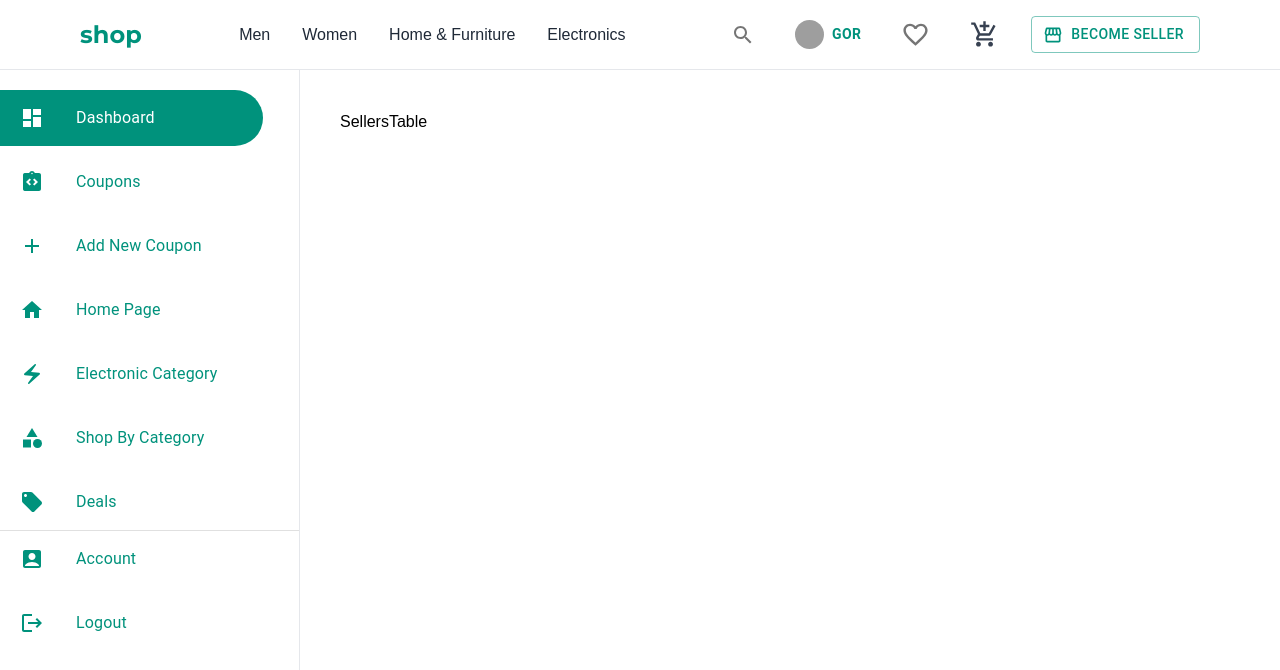
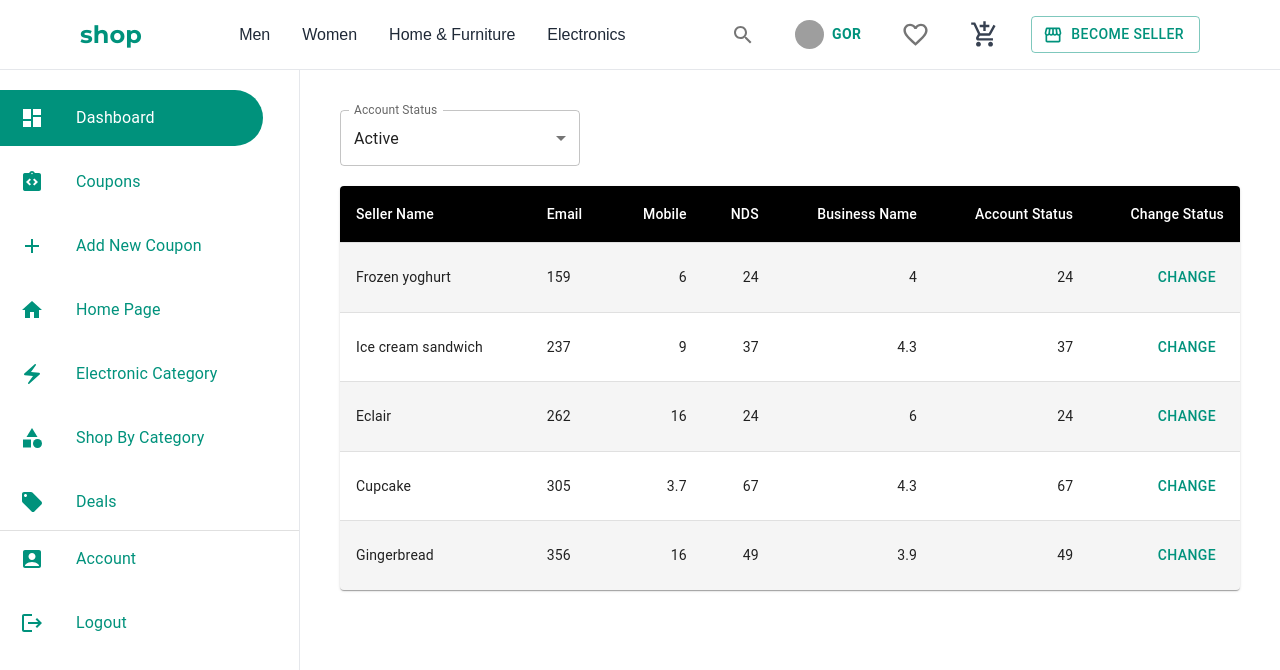
Before and after one commit to mypy125/ecommerce-multivendor-frontend, a React (Create React App) app: page /admin in a window 1280 px wide. Shown: the top 670 px of the page. Built offline with nearby package versions, Linux system fonts and the light colour scheme; grey boxes are pictures that could not be loaded.

Commit message:
added_admin-panel-tool_seller-table_and_coupon-table

```diff
--- a/src/admin/pages/coupon/Coupon.tsx
+++ b/src/admin/pages/coupon/Coupon.tsx
@@ -1,11 +1,101 @@
-import React from "react";
+import { Button, FormControl, InputLabel, MenuItem, Paper, Select, Table, TableBody, TableCell,
+    tableCellClasses, TableContainer, TableHead, TableRow
+} from "@mui/material";
+import React, { useState } from "react";
+import { styled } from '@mui/material/styles';
+import { Delete } from "@mui/icons-material";
+
+
+const accountStatusMap=[
+    {status:"PENDING_VERIFICATION",title:"Pending Verification",description:"Account is awaiting verification"},
+    {status:"ACTIVE",title:"Active",description:"Account is active and in good standing"},
+    {status:"SUSPENDED",title:"Suspended",description:"Account is temporarily suspended"},
+    {status:"DEACTIVED",title:"Deactived",description:"Account is deactivated by user or admin"},
+    {status:"BANNED",title:"Banned",description:"Account is permanently banned due to violations"},
+    {status:"CLOSED",title:"Closed",description:"Account is permanently closed by user or system"},
+];
+
+const StyledTableCell = styled(TableCell)(({ theme }) => ({
+    [`&.${tableCellClasses.head}`]: {
+      backgroundColor: theme.palette.common.black,
+      color: theme.palette.common.white,
+    },
+    [`&.${tableCellClasses.body}`]: {
+      fontSize: 14,
+    },
+  }));
+
+  const StyledTableRow = styled(TableRow)(({ theme }) => ({
+    '&:nth-of-type(odd)': {
+      backgroundColor: theme.palette.action.hover,
+    },
+    // hide last border
+    '&:last-child td, &:last-child th': {
+      border: 0,
+    },
+  }));
+
+  function createData(
+    name: string,
+    calories: number,
+    fat: number,
+    carbs: number,
+    protein: number,
+  ) {
+    return { name, calories, fat, carbs, protein };
+  }
+
+  const rows = [
+    createData('Frozen yoghurt', 159, 6.0, 24, 4.0),
+    createData('Ice cream sandwich', 237, 9.0, 37, 4.3),
+    createData('Eclair', 262, 16.0, 24, 6.0),
+    createData('Cupcake', 305, 3.7, 67, 4.3),
+    createData('Gingerbread', 356, 16.0, 49, 3.9),
+  ];
 
 const Coupon = () => {
+    const [accountStatus,setAccountStatus]=useState("ACTIVE");
+
+    const handleChange = (event:any) => {
+        setAccountStatus(event.target.value)
+    }
 
     return(
-        <div>
-           Coupon
-        </div>
+        <>
+            <TableContainer component={Paper}>
+                <Table sx={{ minWidth: 700 }} aria-label="customized table">
+                  <TableHead>
+                    <TableRow>
+                    <StyledTableCell>Coupon Code</StyledTableCell>
+                      <StyledTableCell>Start Date</StyledTableCell>
+                      <StyledTableCell>End Date</StyledTableCell>
+                      <StyledTableCell align="right">Minimum Order Value</StyledTableCell>
+                      <StyledTableCell align="right">Discount</StyledTableCell>
+                      <StyledTableCell align="right">Delete</StyledTableCell>
+                    </TableRow>
+                  </TableHead>
+                  <TableBody>
+                    {rows.map((row) => (
+                      <StyledTableRow key={row.name}>
+                        <StyledTableCell component="th" scope="row">
+                          {row.name}
+                        </StyledTableCell>
+                        <StyledTableCell>{row.calories}</StyledTableCell>
+                        <StyledTableCell align="right">{row.fat}</StyledTableCell>
+                        <StyledTableCell align="right">{row.carbs}</StyledTableCell>
+                        <StyledTableCell align="right">{row.protein}</StyledTableCell>
+                        <StyledTableCell align="right">
+                            <Button>
+                                <Delete/>
+                            </Button>
+                        </StyledTableCell>
+                      </StyledTableRow>
+                    ))}
+                  </TableBody>
+                </Table>
+            </TableContainer>
+        </>
+
     )
 }
 
--- a/src/admin/pages/seller/SellersTable.tsx
+++ b/src/admin/pages/seller/SellersTable.tsx
@@ -1,11 +1,117 @@
-import React from "react";
+import { Button, FormControl, InputLabel, MenuItem, Paper, Select, Table, TableBody, TableCell,
+    tableCellClasses, TableContainer, TableHead, TableRow
+} from "@mui/material";
+import React, { useState } from "react";
+import { styled } from '@mui/material/styles';
+
+
+const accountStatusMap=[
+    {status:"PENDING_VERIFICATION",title:"Pending Verification",description:"Account is awaiting verification"},
+    {status:"ACTIVE",title:"Active",description:"Account is active and in good standing"},
+    {status:"SUSPENDED",title:"Suspended",description:"Account is temporarily suspended"},
+    {status:"DEACTIVED",title:"Deactived",description:"Account is deactivated by user or admin"},
+    {status:"BANNED",title:"Banned",description:"Account is permanently banned due to violations"},
+    {status:"CLOSED",title:"Closed",description:"Account is permanently closed by user or system"},
+];
+
+const StyledTableCell = styled(TableCell)(({ theme }) => ({
+    [`&.${tableCellClasses.head}`]: {
+      backgroundColor: theme.palette.common.black,
+      color: theme.palette.common.white,
+    },
+    [`&.${tableCellClasses.body}`]: {
+      fontSize: 14,
+    },
+  }));
+
+  const StyledTableRow = styled(TableRow)(({ theme }) => ({
+    '&:nth-of-type(odd)': {
+      backgroundColor: theme.palette.action.hover,
+    },
+    // hide last border
+    '&:last-child td, &:last-child th': {
+      border: 0,
+    },
+  }));
+
+  function createData(
+    name: string,
+    calories: number,
+    fat: number,
+    carbs: number,
+    protein: number,
+  ) {
+    return { name, calories, fat, carbs, protein };
+  }
+
+  const rows = [
+    createData('Frozen yoghurt', 159, 6.0, 24, 4.0),
+    createData('Ice cream sandwich', 237, 9.0, 37, 4.3),
+    createData('Eclair', 262, 16.0, 24, 6.0),
+    createData('Cupcake', 305, 3.7, 67, 4.3),
+    createData('Gingerbread', 356, 16.0, 49, 3.9),
+  ];
 
 const SellersTable = () => {
+    const [accountStatus,setAccountStatus]=useState("ACTIVE");
+
+    const handleChange = (event:any) => {
+        setAccountStatus(event.target.value)
+    }
 
     return(
-        <div>
-           SellersTable
-        </div>
+        <>
+            <div className="pb-5 w-60">
+                <FormControl fullWidth>
+                  <InputLabel id="demo-simple-select-label">Account Status</InputLabel>
+                  <Select
+                    labelId="demo-simple-select-label"
+                    id="demo-simple-select"
+                    value={accountStatus}
+                    label="Account Status"
+                    onChange={handleChange}
+                  >
+                    {
+                        accountStatusMap.map((item)=> <MenuItem value={item.status}>{item.title}</MenuItem>)
+                    }
+
+                  </Select>
+                </FormControl>
+            </div>
+            <TableContainer component={Paper}>
+                <Table sx={{ minWidth: 700 }} aria-label="customized table">
+                  <TableHead>
+                    <TableRow>
+                      <StyledTableCell>Seller Name</StyledTableCell>
+                      <StyledTableCell>Email</StyledTableCell>
+                      <StyledTableCell align="right">Mobile</StyledTableCell>
+                      <StyledTableCell align="right">NDS</StyledTableCell>
+                      <StyledTableCell align="right">Business Name</StyledTableCell>
+                      <StyledTableCell align="right">Account Status</StyledTableCell>
+                      <StyledTableCell align="right">Change Status</StyledTableCell>
+                    </TableRow>
+                  </TableHead>
+                  <TableBody>
+                    {rows.map((row) => (
+                      <StyledTableRow key={row.name}>
+                        <StyledTableCell component="th" scope="row">
+                          {row.name}
+                        </StyledTableCell>
+                        <StyledTableCell>{row.calories}</StyledTableCell>
+                        <StyledTableCell align="right">{row.fat}</StyledTableCell>
+                        <StyledTableCell align="right">{row.carbs}</StyledTableCell>
+                        <StyledTableCell align="right">{row.protein}</StyledTableCell>
+                        <StyledTableCell align="right">{row.carbs}</StyledTableCell>
+                        <StyledTableCell align="right">
+                            <Button>Change</Button>
+                        </StyledTableCell>
+                      </StyledTableRow>
+                    ))}
+                  </TableBody>
+                </Table>
+            </TableContainer>
+        </>
+
     )
 }
 
```
